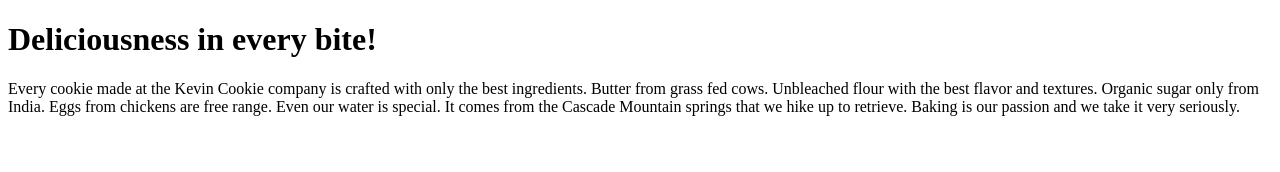
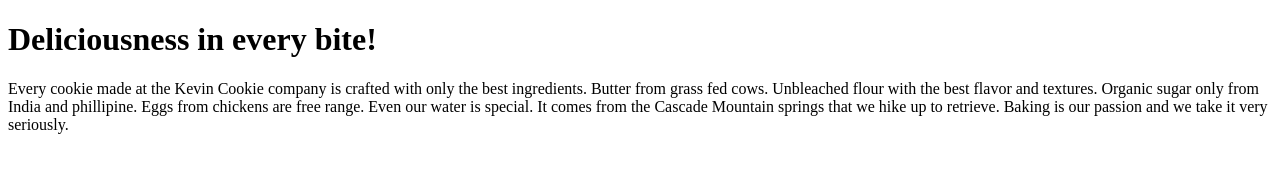
Before and after one commit to Chathuranga888/Chathuranga-1, a plain HTML site: page index.htm in a window 1280 px wide. Drawn offline with Linux system fonts and the light colour scheme.

Commit message:
changed sugar from india and phillipine

```diff
--- a/index.htm
+++ b/index.htm
@@ -4,7 +4,7 @@
 
 <h1>Deliciousness in every bite!</h1>
 
-<p>Every cookie made at the Kevin Cookie company is crafted with only the best ingredients. Butter from grass fed cows. Unbleached flour with the best flavor and textures. Organic sugar only from India. Eggs from chickens are free range. Even our water is special. It comes from the Cascade Mountain springs that we hike up to retrieve. Baking is our passion and we take it very seriously.</p>
+<p>Every cookie made at the Kevin Cookie company is crafted with only the best ingredients. Butter from grass fed cows. Unbleached flour with the best flavor and textures. Organic sugar only from India and phillipine. Eggs from chickens are free range. Even our water is special. It comes from the Cascade Mountain springs that we hike up to retrieve. Baking is our passion and we take it very seriously.</p>
 
 
 </body>
```
